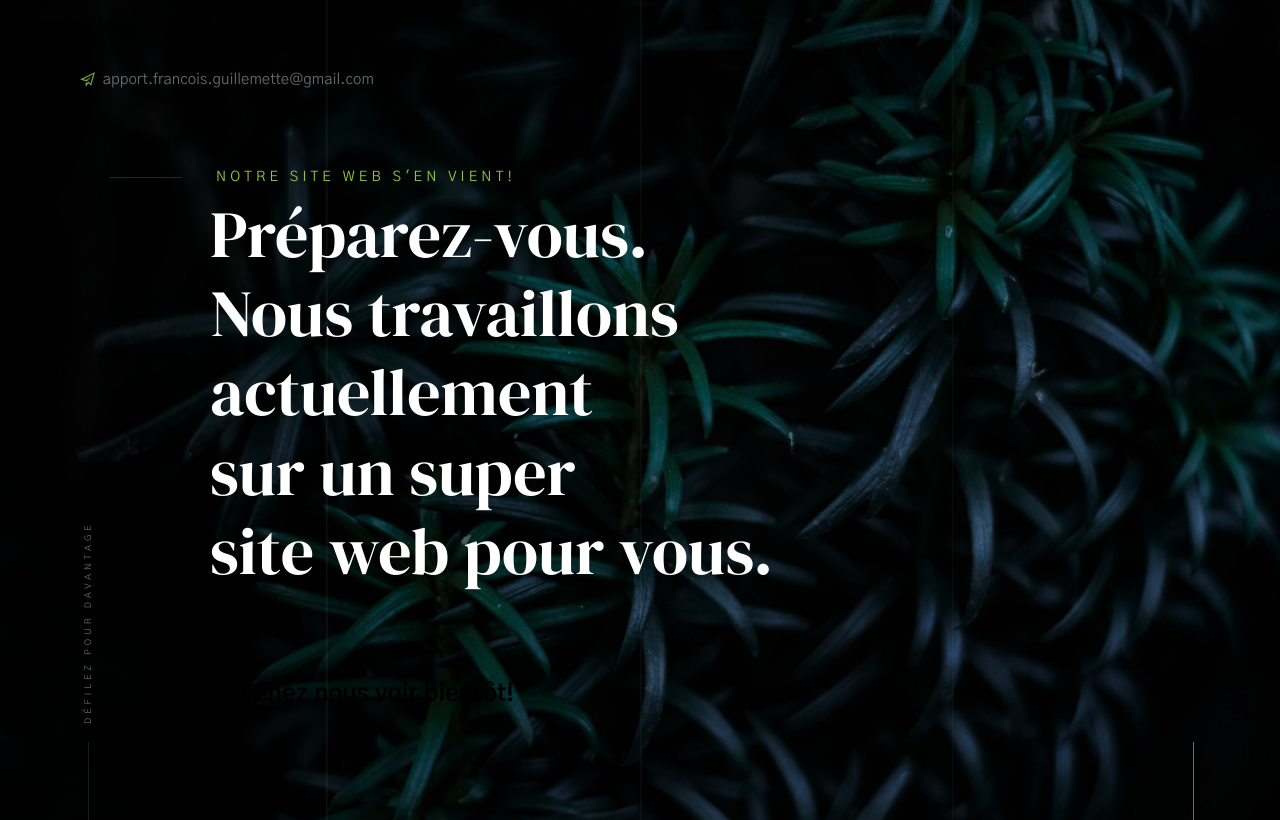
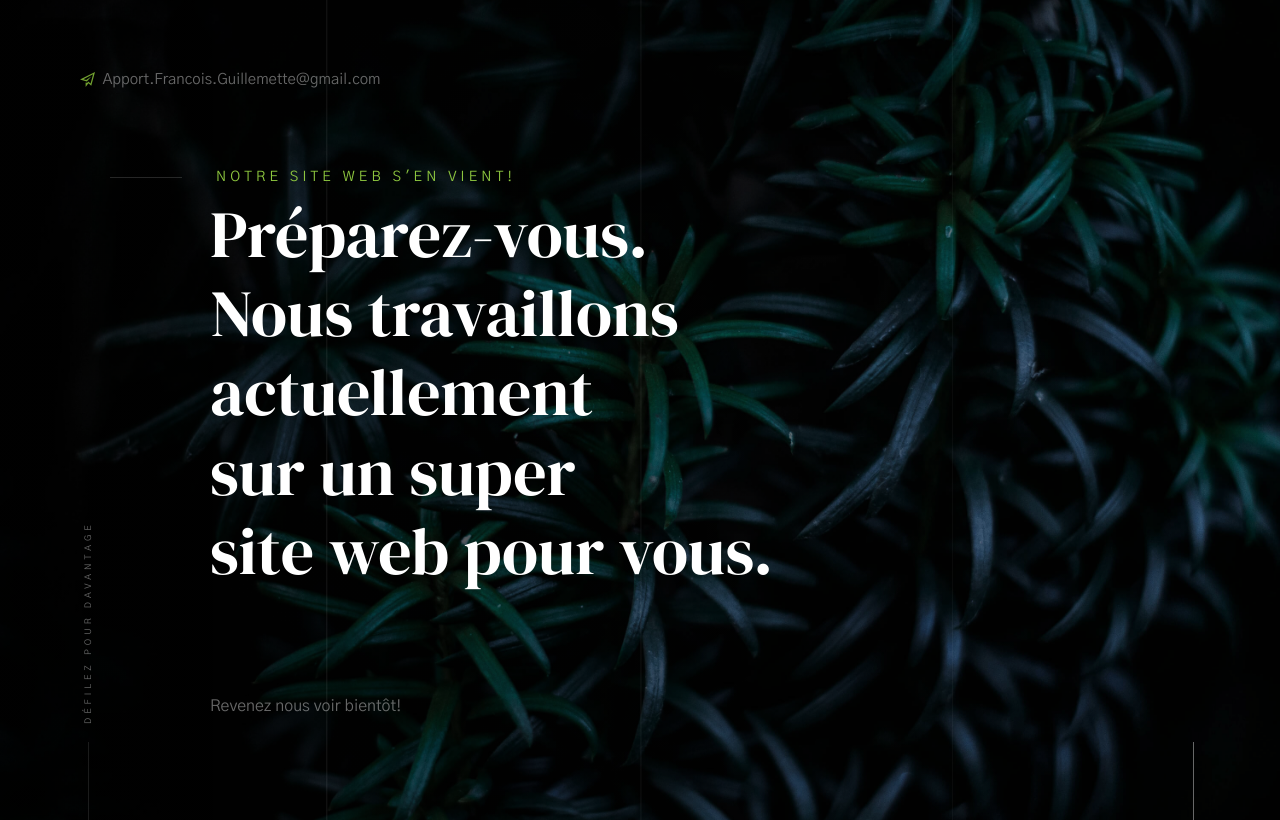
Before and after one commit to francoisguillemette/francoisguillemette.github.io, a plain HTML site: page index.html in a window 1280 px wide. Drawn offline with Linux system fonts and the light colour scheme.

Commit message:
Update index.html

```diff
--- a/index.html
+++ b/index.html
@@ -57,7 +57,7 @@
 
         <div class="header-email">
             <svg xmlns="http://www.w3.org/2000/svg" width="24" height="24" viewBox="0 0 24 24"><path d="M0 12l11 3.1 7-8.1-8.156 5.672-4.312-1.202 15.362-7.68-3.974 14.57-3.75-3.339-2.17 2.925v-.769l-2-.56v7.383l4.473-6.031 4.527 4.031 6-22z"/></svg>
-            <a href="mailto:#0">apport.francois.guillemette@gmail.com</a>
+            <a href="mailto:#0">Apport.Francois.Guillemette@gmail.com</a>
         </div>
 
     </header> <!-- end s-header -->
@@ -93,7 +93,7 @@
                 <div class="intro-content__bottom">
 
                     <div class="intro-content__counter-wrap">
-                        <h3>Revenez nous voir bientôt!</h3>
+                        <h4>Revenez nous voir bientôt!</h4>
 
 <!--                         <div class="counter">
                             <div class="counter__time days">
```
